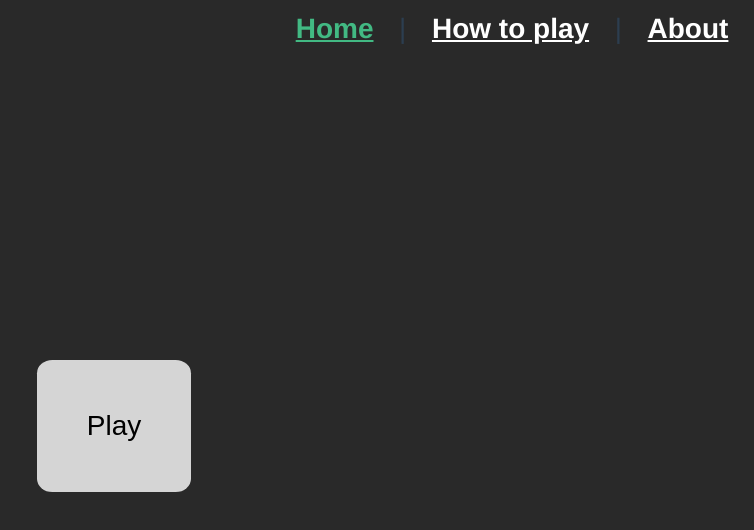
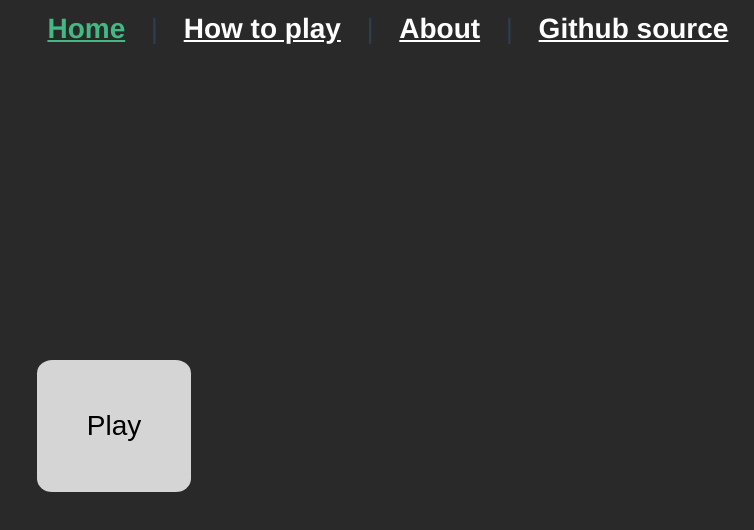
Before and after one commit to TomNes94/congklak-game, a Vue app in the folder frontend/: page / in a window 1280 px wide. Shown: the top 530 px of the page, without its empty margins (526-1280 px from the left). Built offline with nearby package versions, Linux system fonts and the light colour scheme.

Commit message:
add link to github source

```diff
--- a/frontend/src/App.vue
+++ b/frontend/src/App.vue
@@ -1,8 +1,7 @@
 <template>
     <div id="nav">
-        <router-link v-if="$router.currentRoute._value.name !== 'BoardContainer'" to="/">Home</router-link> |
-        <router-link to="/how-to">How to play</router-link> |
-        <router-link to="/about">About</router-link>
+        <router-link v-if="$router.currentRoute._value.name !== 'BoardContainer'" to="/">Home</router-link> | <router-link to="/how-to">How to play</router-link> | <router-link to="/about">About</router-link> |
+        <a href="mancala.tomvannes.dev">Github source</a>
     </div>
     <router-view />
 </template>
```
Also changed, not shown: frontend/src/assets/GitHub-Mark-32px.png (added).
